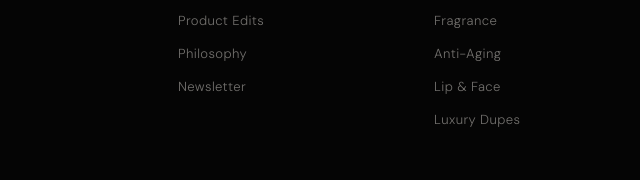
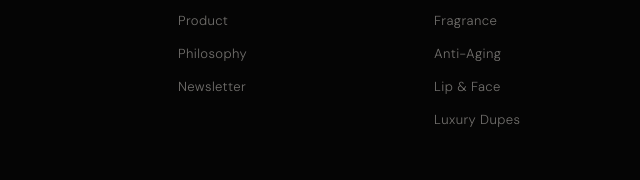
Before and after one commit to dantulla/veloura, a plain HTML site: page index.html in a window 1280 px wide. Shown: the part 5431-5611 px from the top of the page, 334-974 px from the left. Drawn offline with nearby package versions, Linux system fonts and the light colour scheme; a web font is replaced by a local one.

Commit message:
Update footer link from 'Product Edits' to 'Product'

```diff
--- a/index.html
+++ b/index.html
@@ -637,7 +637,7 @@ footer{background:#050505;padding:80px 60px 40px;border-top:1px solid rgba(201,1
       <span class="footer-col-title">Navigate</span>
       <ul class="footer-links">
         <li><a href="#about">About Veloura</a></li>
-        <li><a href="#products">Product Edits</a></li>
+        <li><a href="#products">Product</a></li>
         <li><a href="#pillars">Philosophy</a></li>
         <li><a href="#newsletter">Newsletter</a></li>
       </ul>
```
